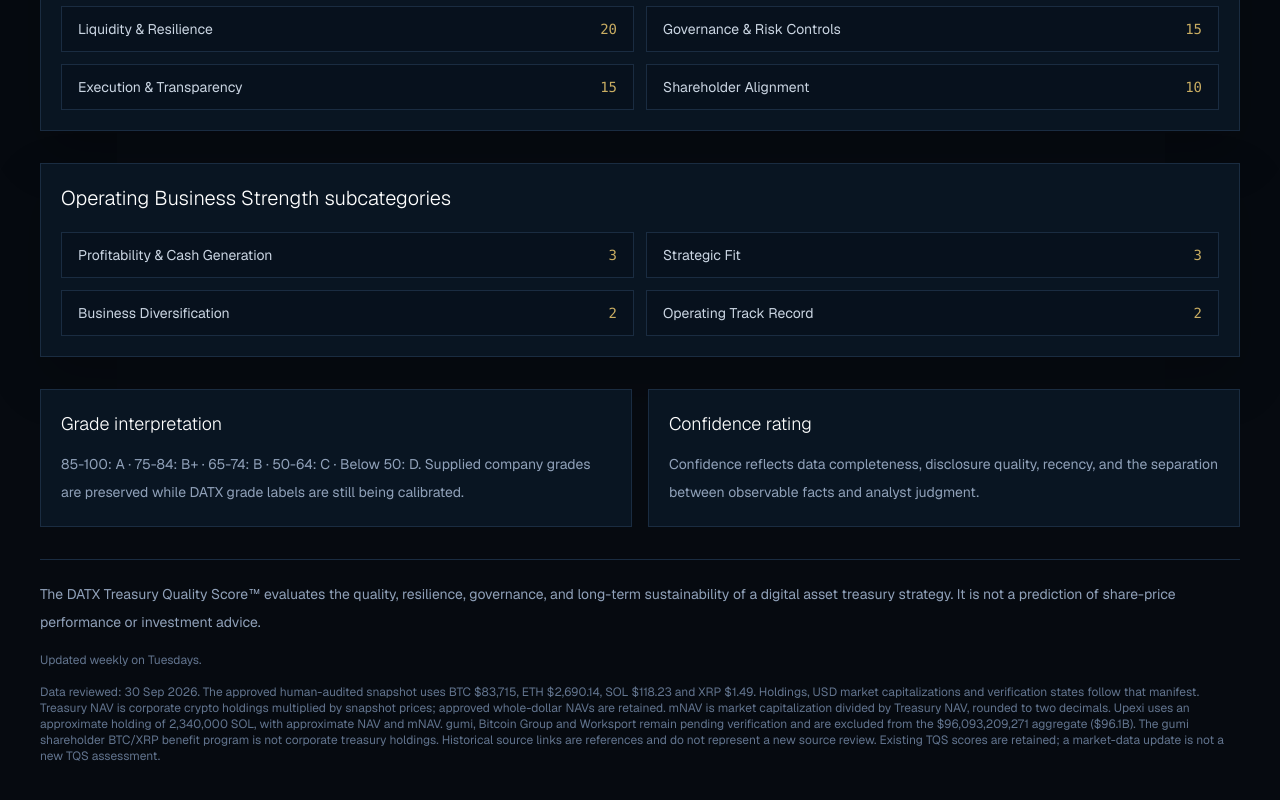
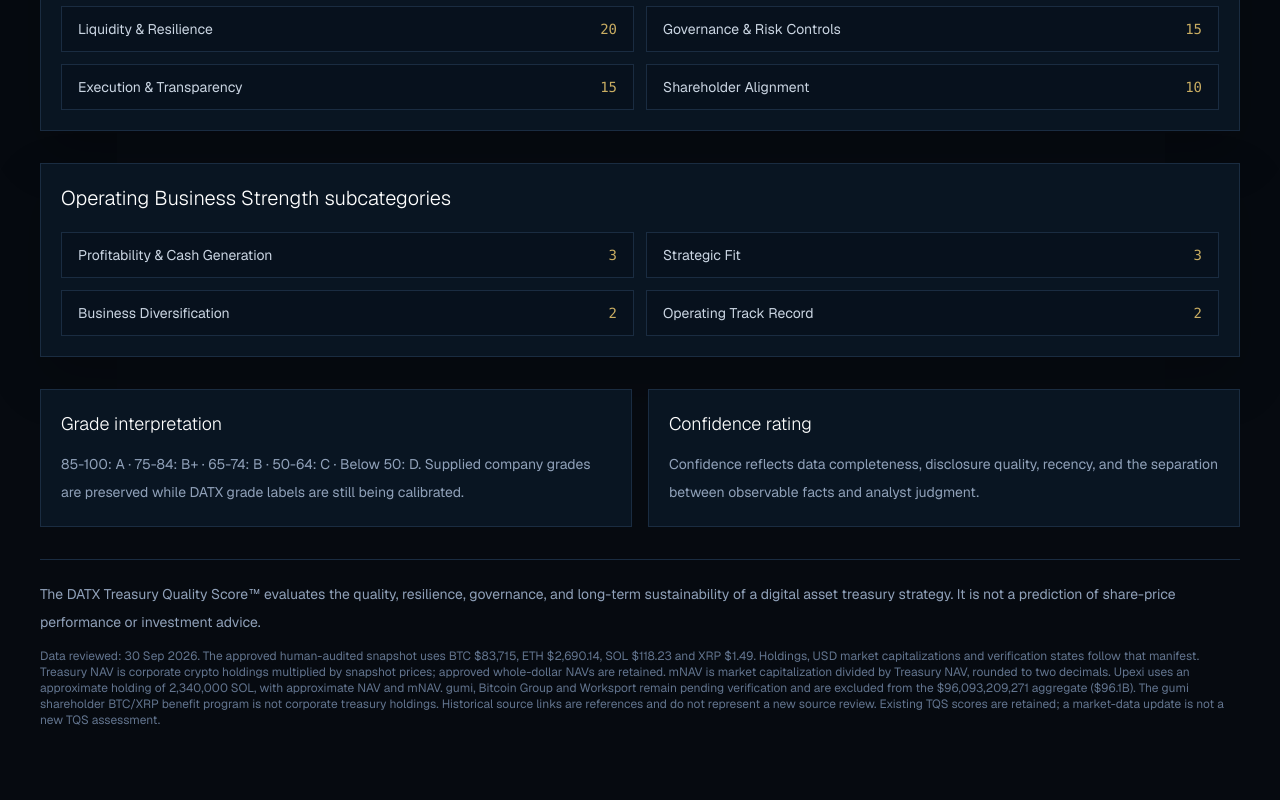
Before and after one commit to datxstrategy-creator/datx-prototype, a Next.js app: page /tracker/methodology in a window 1280 px wide. Shown: the part 540-1340 px from the top of the page. After the commit the page ends 1308 px from the top, so only its background shows below. Built offline with nearby package versions, Linux system fonts and the light colour scheme.

Commit message:
Remove fixed update cadence from DATX tracker wording

```diff
--- a/app/dat-tracker-prototype/tracker-client.tsx
+++ b/app/dat-tracker-prototype/tracker-client.tsx
@@ -1213,14 +1213,6 @@ function MethodologyModal({
                 : ""}
             </p>
           </div>
-          <div className="border border-datx-line bg-[#091522] p-4">
-            <h3 className="text-sm font-semibold text-white">Review frequency</h3>
-            <p className="mt-3 text-sm leading-7 text-slate-400">
-              {publicMode
-                ? "Updated weekly on Tuesdays."
-                : "Prototype records use a static review date. Production reviews would refresh after material treasury, financing, governance, or disclosure events."}
-            </p>
-          </div>
         </section>
 
         <section className="border-t border-datx-line pt-5 text-sm leading-7 text-slate-400">
@@ -1538,7 +1530,7 @@ export function DatTrackerPrototype({
               </button>
               <div className="border border-datx-line bg-datx-panel/60 px-3 py-2 text-xs text-slate-400">
                 {publicMode
-                  ? "Data reviewed: 30 Sep 2026 · Updated weekly on Tuesdays · Approved snapshot"
+                  ? "Last updated: 30 Sep 2026"
                   : "Last updated: 16 Jul 2026 · Prototype data"}
               </div>
             </div>
--- a/app/tracker/methodology/page.tsx
+++ b/app/tracker/methodology/page.tsx
@@ -151,9 +151,6 @@ export default function TrackerMethodologyPage() {
 
         <section className="border-t border-datx-line pt-5 text-sm leading-7 text-slate-400">
           <p>{methodology.disclaimer}</p>
-          <p className="mt-3 text-xs leading-6 text-slate-500">
-            Updated weekly on Tuesdays.
-          </p>
           <p className="mt-3 text-xs text-slate-500">
             Data reviewed: 30 Sep 2026. The approved human-audited snapshot uses
             BTC $83,715, ETH $2,690.14, SOL $118.23 and XRP $1.49. Holdings,
```
